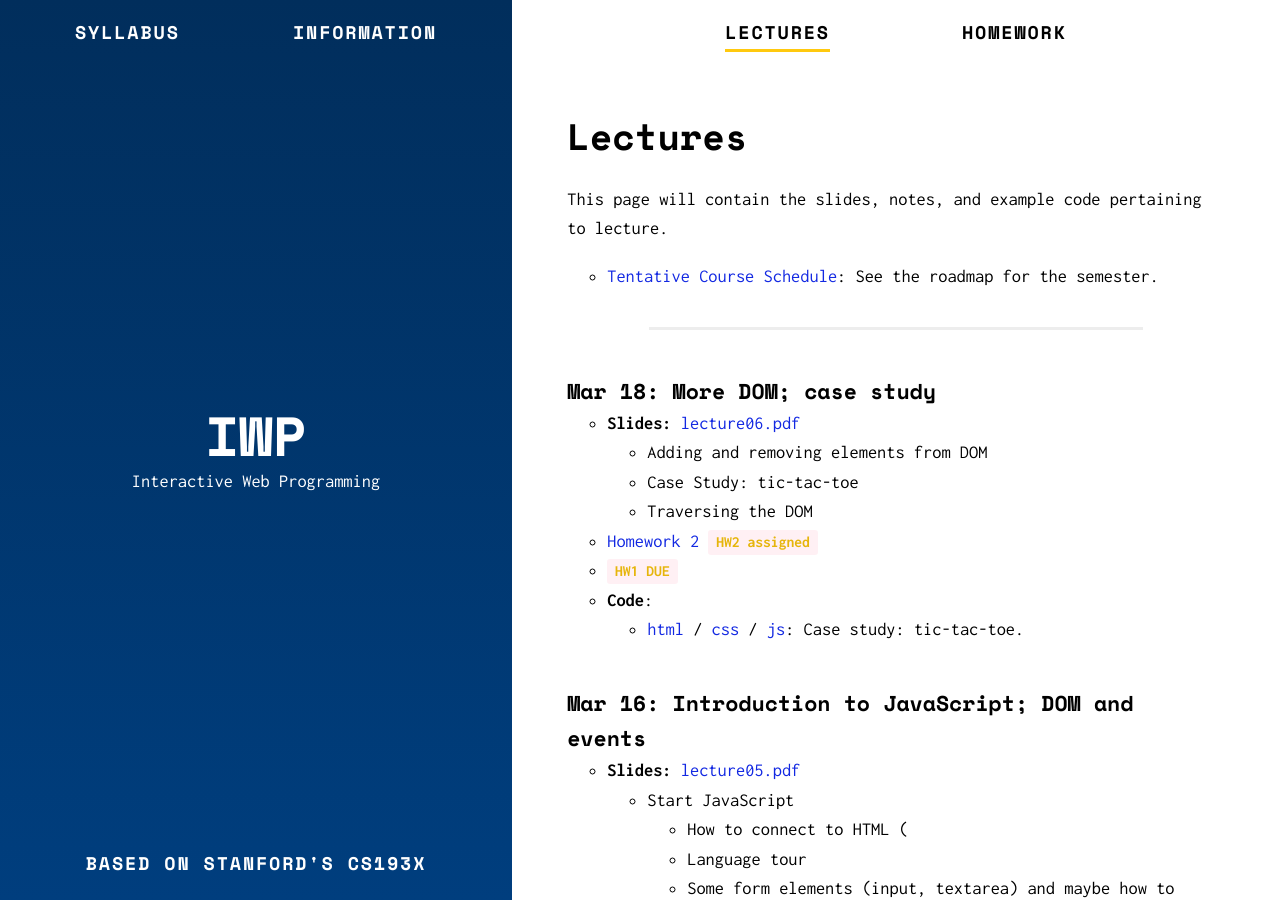
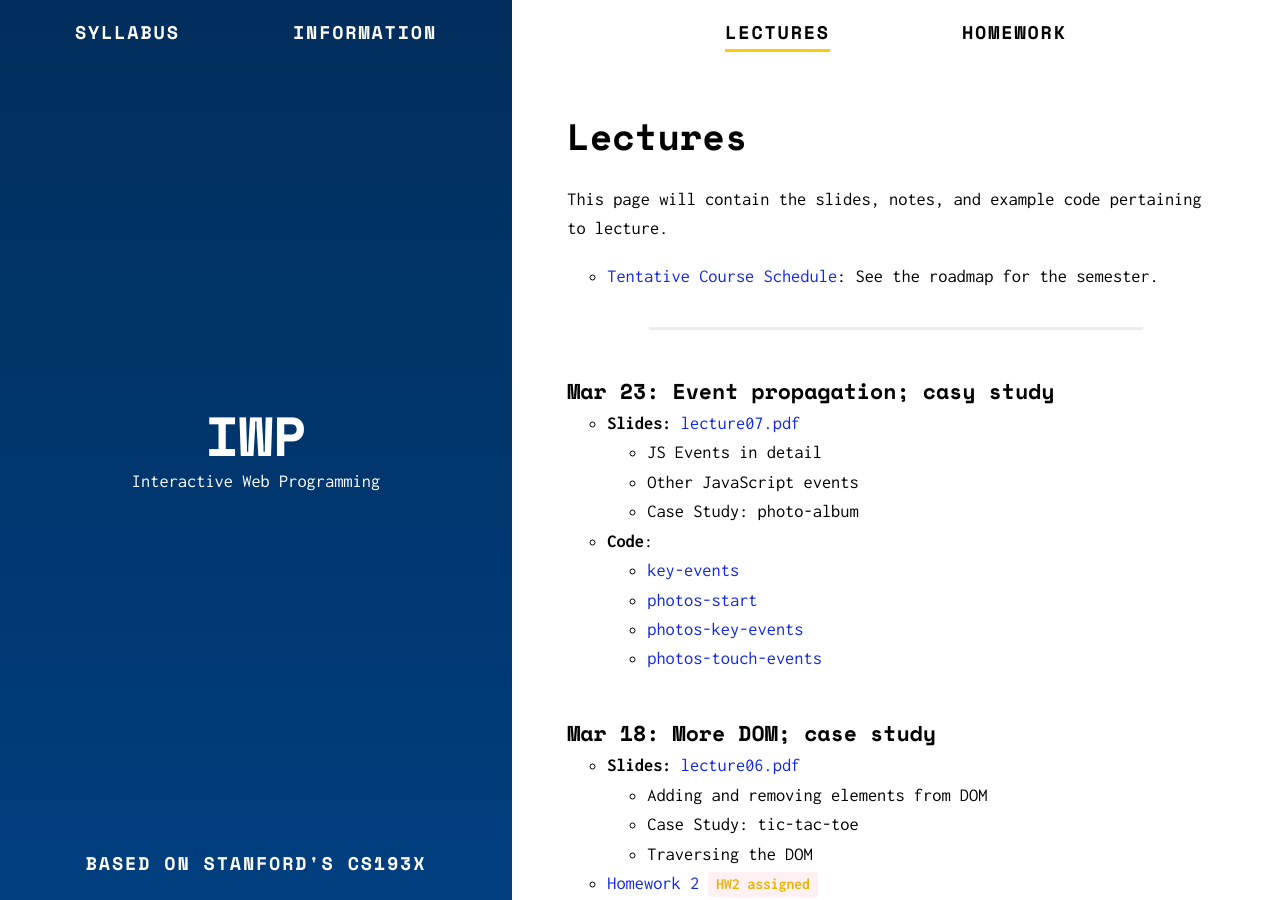
Before and after one commit to murilocamargos/iwp, a Jekyll site: the page built from lectures.md, in a window 1280 px wide and 900 px high. Built offline with Jekyll 4.4.1, drawn with Linux system fonts in a browser that asks for light colours.

Commit message:
Adiciona aula 7

```diff
--- a/lectures.md
+++ b/lectures.md
@@ -10,6 +10,17 @@ This page will contain the slides, notes, and example code pertaining to lecture
 * [Tentative Course Schedule]({{ site.baseurl }}/syllabus): See the roadmap for the semester.
 
 ---
+
+### Mar 23: Event propagation; casy study
+- **Slides:** [lecture07.pdf]({{ site.baseurl }}/lectures/lecture07.pdf)
+  - JS Events in detail
+  - Other JavaScript events
+  - Case Study: photo-album
+- **Code**:
+  - [key-events]({{ site.baseurl }}/pages/key-events)
+  - [photos-start]({{ site.baseurl }}/pages/photos-start)
+  - [photos-key-events]({{ site.baseurl }}/pages/photos-key-events)
+  - [photos-touch-events]({{ site.baseurl }}/pages/photos-touch-events)
 
 ### Mar 18: More DOM; case study
 - **Slides:** [lecture06.pdf]({{ site.baseurl }}/lectures/lecture06.pdf)
```
Also changed, not shown: 1 other file.
